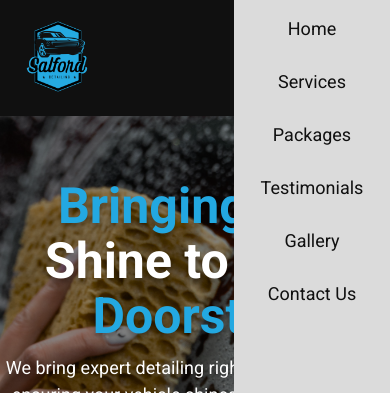
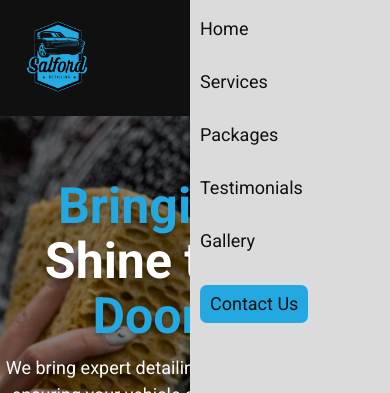
Before and after one commit to djcade32/mobile-auto-detailing-website, a React (Vite) app: page / in a window 390 px wide. Both pictures are taken after a click on the icon 357 px from the left and 58 px from the top of the page. Shown: the top 393 px of the page. Built offline with nearby package versions, Linux system fonts and the light colour scheme.

Commit message:
Fix mobile menu

```diff
--- a/src/sections/navbar/Navbar.jsx
+++ b/src/sections/navbar/Navbar.jsx
@@ -16,6 +16,7 @@ const Navbar = () => {
 
     const detectActiveSection = () => {
       let current = "";
+
       sections.forEach((section) => {
         const sectionTop = section.offsetTop;
         const sectionHeight = section.clientHeight;
@@ -57,13 +58,13 @@ const Navbar = () => {
         <img className={styles.navbar__logo} src={salfordLogo} alt="company logo" />
       </div>
       <div className={styles.navbar__desktop}>
-        <ul className={styles.navbar__navLinks}>
-          <NavbarLink linkName={"Home"} defaultLink />
+        <ul className={styles.navbar__navLinks_desktop}>
+          <NavbarLink linkName={"Home"} defaultLink={window.innerHeight > 800} />
           <NavbarLink linkName={"Services"} />
           <NavbarLink linkName={"Packages"} />
           <NavbarLink linkName={"Testimonials"} />
           <NavbarLink linkName={"Gallery"} />
-          <div className={styles.navbar__navLinks_button}>
+          <div className={styles.navbar__navLinks_desktop_button}>
             <li>
               <a href="#footer">Contact Us</a>
             </li>
@@ -80,7 +81,7 @@ const Navbar = () => {
           />
         ) : (
           <div className={styles.navbar__mobile_navLinksContainer}>
-            <ul className={styles.navbar__navLinks}>
+            <ul className={styles.navbar__navLinks_mobile}>
               <NavbarLink
                 linkName={"Home"}
                 selectedLink={selectedLink}
@@ -111,12 +112,14 @@ const Navbar = () => {
                 setSelectedLink={setSelectedLink}
                 color="var(--primary)"
               />
-              <NavbarLink
-                linkName={"Contact Us"}
-                selectedLink={selectedLink}
-                setSelectedLink={setSelectedLink}
-                color="var(--primary)"
-              />
+              <div
+                style={{ color: "var(--primary)" }}
+                className={styles.navbar__navLinks_desktop_button}
+              >
+                <li>
+                  <a href="#footer">Contact Us</a>
+                </li>
+              </div>
             </ul>
           </div>
         )}
--- a/src/sections/navbar/Navbar.module.css
+++ b/src/sections/navbar/Navbar.module.css
@@ -18,7 +18,7 @@
     width: 73px;
 }
 
-.navbar__navLinks {
+.navbar__navLinks_desktop {
     display: flex;
     column-gap: var(--spacing-2);
     align-items: center;
@@ -37,11 +37,12 @@
    padding-bottom: var(--spacing-5);
 }
 
-.navbar__navLinks_button {
+.navbar__navLinks_desktop_button {
     background-color: var(--accent);
     padding: var(--spacing-4);
     border-radius: 7px;
     cursor: pointer;
+    width: fit-content;
 }
 
 .navbar__navLinks_button:hover {
@@ -80,9 +81,11 @@
         right: 0;
         height: 100vh;
         width: 25%;
+        animation: animate-navMobileMenu-slideIn .25s forwards;
     }
 
-    .navbar__navLinks {
+    .navbar__navLinks_mobile {
+        display: flex;
         flex-direction: column;
         row-gap: var(--spacing-2);
         padding: var(--spacing-3) var(--spacing-4);
--- a/src/sections/navbar/NavbarLink.jsx
+++ b/src/sections/navbar/NavbarLink.jsx
@@ -2,8 +2,7 @@ import React from "react";
 
 import styles from "./Navbar.module.css";
 
-const NavbarLink = ({ linkName, color, underline = true, defaultLink = false, id, onClick }) => {
-  const linkStyle = underline ? styles.navbar__navLinkSelected : "";
+const NavbarLink = ({ linkName, color, defaultLink = false, id, onClick }) => {
   return (
     <li
       onClick={onClick}
```
